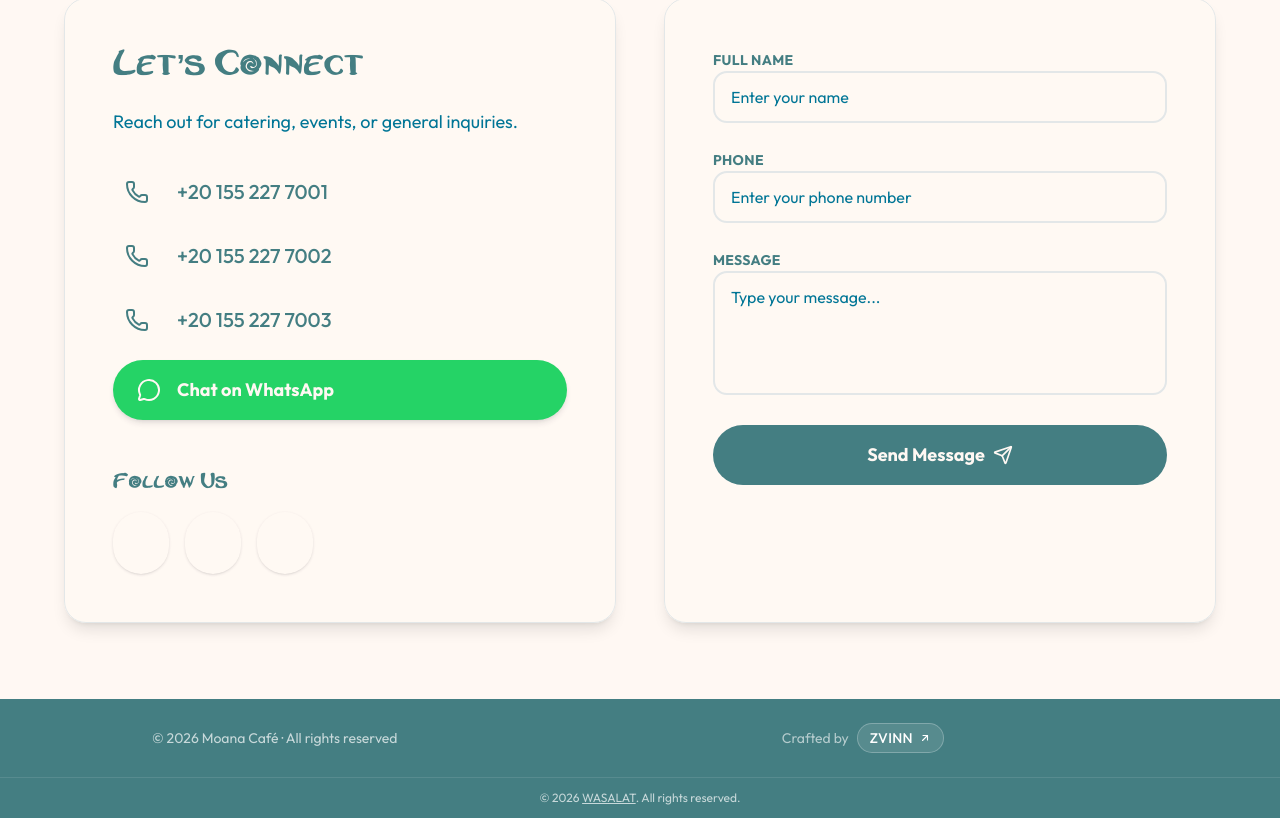
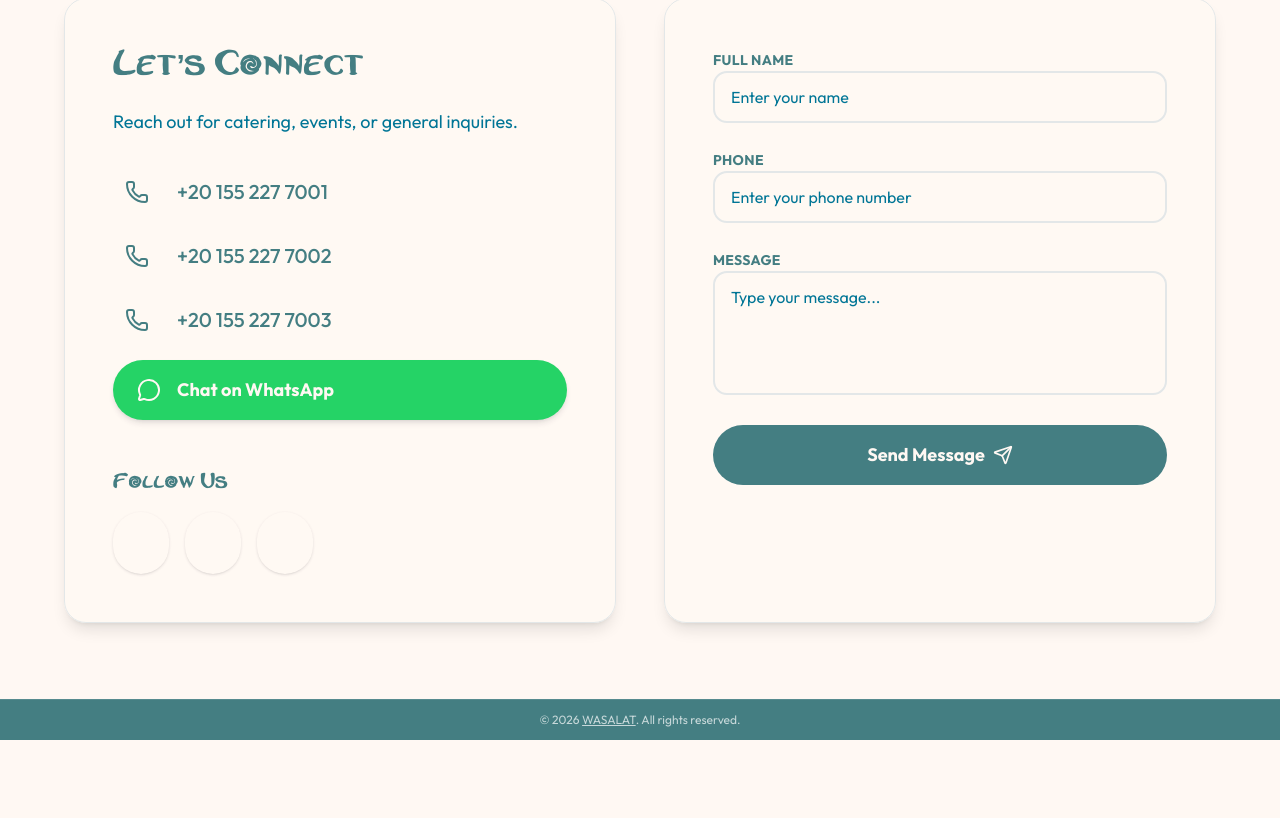
Before and after one commit to zvinn/moana-cafe, a Next.js app: page /en in a window 1280 px wide. Shown: the part 4929-5747 px from the top of the page. After the commit the page ends 5669 px from the top, so only its background shows below. Built offline with nearby package versions, Linux system fonts and the light colour scheme; no server answers; some icons are missing; what tailwind-animations would draw is missing.

Commit message:
feat(footer): keep only the Waslat credit line
Remove the top footer row (Moana copyright + Crafted by ZVINN);
the footer is now only the © year WASALAT line linking to
wasalat.org.

```diff
--- a/components/FooterServer.tsx
+++ b/components/FooterServer.tsx
@@ -5,39 +5,7 @@ export function FooterServer({ lang }: { lang: Lang }) {
 
   return (
     <footer className="bg-primary text-white">
-      <div className="mx-auto flex max-w-5xl flex-col items-center justify-between gap-3 px-6 py-6 pb-20 text-center text-xs sm:flex-row sm:pb-6 sm:pe-52 sm:text-sm">
-        <p className="text-white/70">
-          © {new Date().getFullYear()} {isAr ? "موانا كافيه" : "Moana Café"} ·{" "}
-          {isAr ? "جميع الحقوق محفوظة" : "All rights reserved"}
-        </p>
-
-        <p className="flex items-center gap-2 text-white/60">
-          <span>{isAr ? "صُنع بواسطة" : "Crafted by"}</span>
-          <a
-            href="https://zvinn.github.io/"
-            target="_blank"
-            rel="noopener noreferrer"
-            aria-label={isAr ? "زيارة موقع ZVINN" : "Visit ZVINN's website"}
-            className="group inline-flex items-center gap-1.5 rounded-full border border-white/25 bg-white/10 px-3 py-1 font-medium tracking-wide text-white transition-colors duration-200 hover:border-white/60 hover:bg-white/20 focus-visible:outline-none focus-visible:ring-2 focus-visible:ring-white/70 focus-visible:ring-offset-2 focus-visible:ring-offset-primary"
-          >
-            <span>ZVINN</span>
-            <svg
-              aria-hidden="true"
-              viewBox="0 0 24 24"
-              className="size-3 transition-transform duration-200 group-hover:-translate-y-0.5 group-hover:translate-x-0.5 rtl:-scale-x-100 rtl:group-hover:-translate-x-0.5"
-              fill="none"
-              stroke="currentColor"
-              strokeWidth="2.2"
-              strokeLinecap="round"
-              strokeLinejoin="round"
-            >
-              <path d="M7 17 17 7" />
-              <path d="M8 7h9v9" />
-            </svg>
-          </a>
-        </p>
-      </div>
-      <p className="border-t border-white/10 px-6 py-3 text-center text-xs text-white/70">
+      <p className="border-t border-white/10 px-6 pt-3 pb-20 text-center text-xs text-white/70 sm:pb-3">
         © {new Date().getFullYear()}{" "}
         <a
           href="https://wasalat.org"
```
